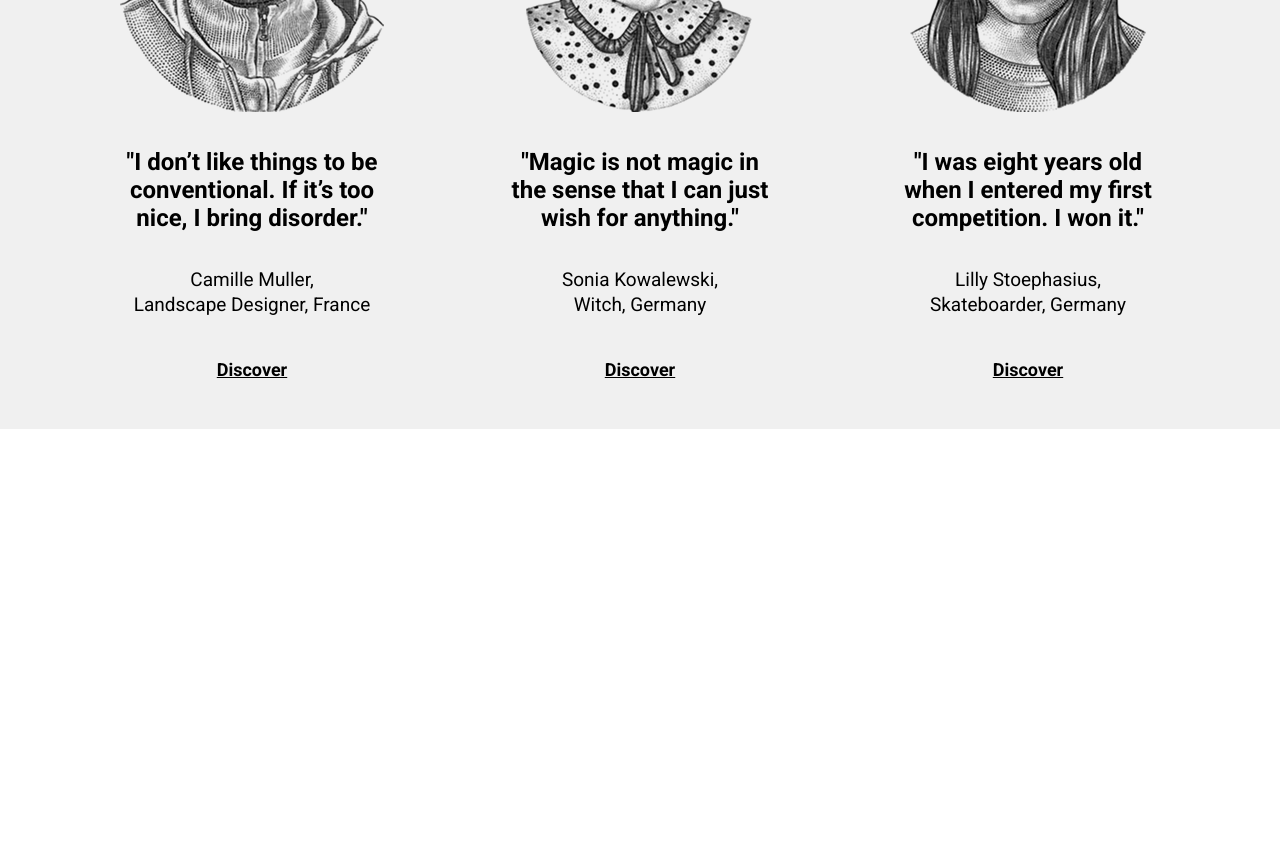
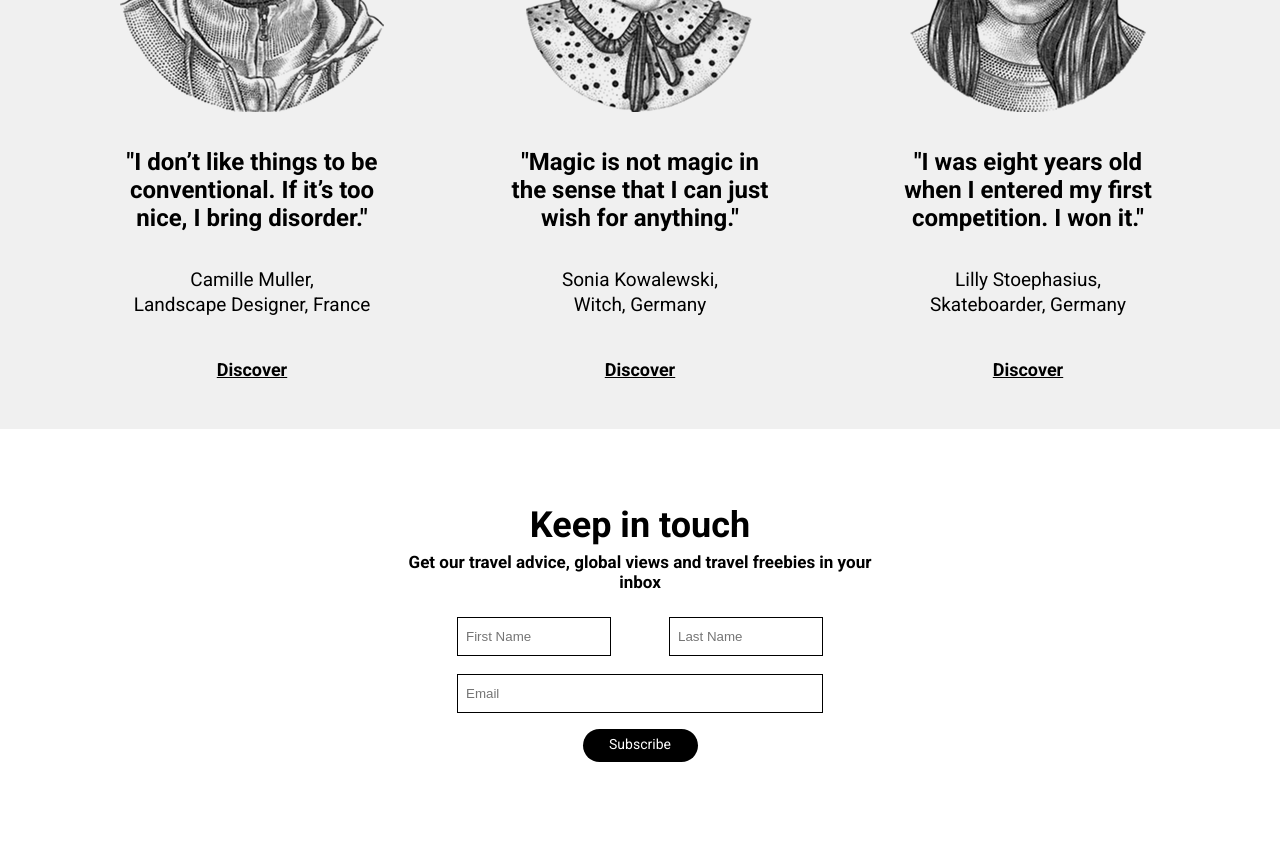
Before and after one commit to hoakiin/thalby, a plain HTML site: page index.html in a window 1280 px wide. Shown: the part 5251-6101 px from the top of the page. Before the commit the page ends 5680 px from the top, so only its background shows below. Drawn offline with Linux system fonts and the light colour scheme.

Commit message:
add subscribe section

```diff
--- a/css/styles.css
+++ b/css/styles.css
@@ -306,3 +306,64 @@ a {
     font-weight: 700;
     text-decoration: underline;
 }
+
+
+/* subscribe section */
+
+.subscribe {
+    padding: 78px 0 88px 0;
+    text-align: center;
+}
+
+.subscribe p {
+    margin: 0 auto;
+    padding: 9px 0 25px 0;
+    font-size: 17px;
+    font-weight: 700;
+    line-height: 20px;
+    width: 500px;
+}
+
+.subscribe form {
+    width: 366px;
+    margin: 0 auto;
+}
+
+.subscribe__form__row {
+    display: flex;
+}
+
+.subscribe__form__row:first-child {
+    display: flex;
+    justify-content: space-between;
+}
+
+.subscribe__form__row input {
+    color: #A0A0A0;
+    border: 1.5px solid #000;
+    padding: 11px 0 11px 8px;
+}
+
+.subscribe__form__row:first-child input {
+    width: 144px;
+    margin-bottom: 18px;
+}
+
+.subscribe__form__row:nth-child(2) input {
+    display: block;
+    width: 366px;
+    margin-bottom: 16px;
+}
+
+.subscribe button {
+    background-color: #000;
+    color: #fff;
+    font-size: 14px;
+    display: flex;
+    justify-content: center;
+    align-items: center;
+    width: 115px;
+    margin: 0 auto;
+    padding: 7px 0 10px 0;
+    border-radius: 50px;
+}
--- a/index.html
+++ b/index.html
@@ -174,5 +174,22 @@
             </div>
         </div>
     </section>
+
+    <section class="subscribe">
+        <div class="container">
+            <h2>Keep in touch</h2>
+            <p>Get our travel advice, global views and travel freebies in your inbox</p>
+            <form action="#" method="post" class="subscribe__form">
+                <div class="subscribe__form__row">
+                    <input type="text" name="first-name" placeholder="First Name" required>
+                    <input type="text" name="last-name" placeholder="Last Name" required>
+                </div>
+                <div class="subscribe__form__row">
+                    <input type="email" name="email" placeholder="Email" required>
+                </div>
+                <button type="submit">Subscribe</button>
+            </form>
+        </div>
+    </section>
 </body>
 </html>
```
